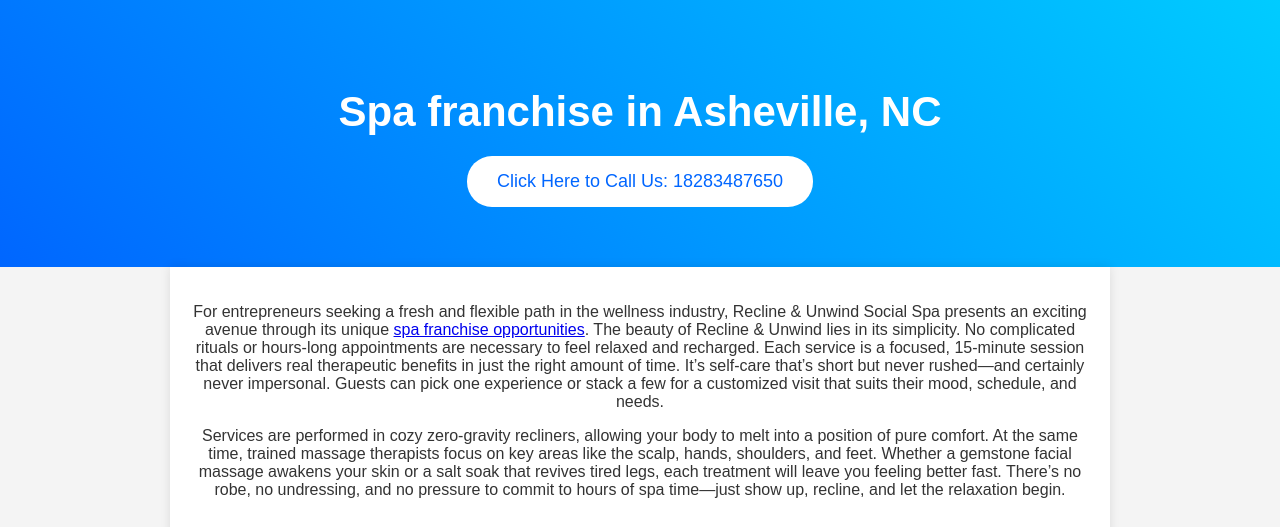
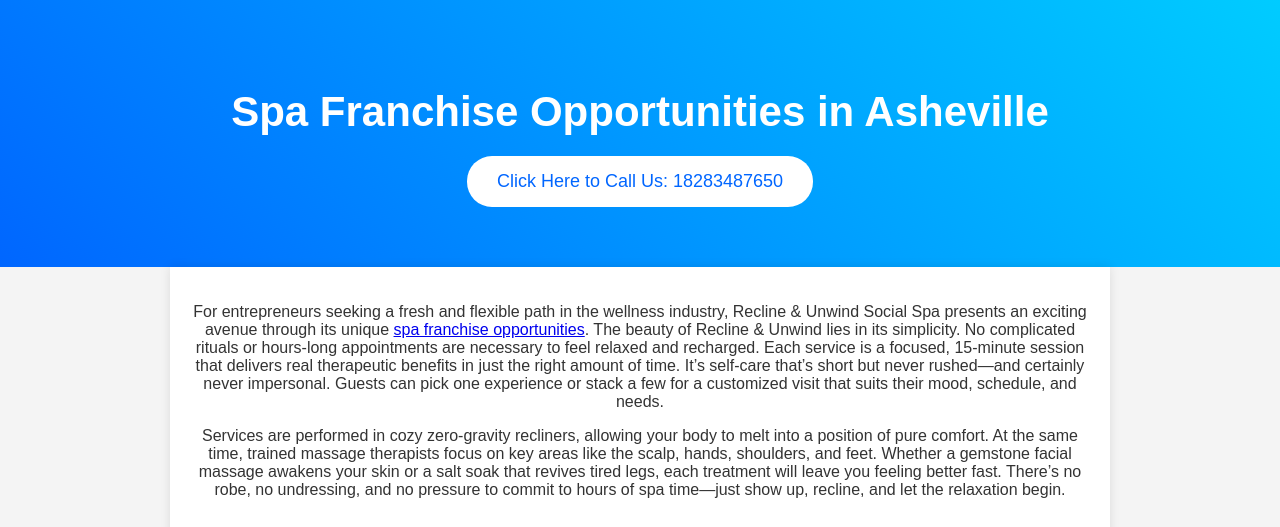
Before and after one commit to recline-and-unwind-social-spa/recline-and-unwind-social-spa, a plain HTML site: page index.html in a window 1280 px wide. Shown: the top 527 px of the page. Drawn offline with Linux system fonts and the light colour scheme.

Commit message:
Update index.html

```diff
--- a/index.html
+++ b/index.html
@@ -6,8 +6,8 @@
     <meta http-equiv="Content-Type" content="text/html; charset=utf-8">
     <meta name="description" content="Step into a space where spa luxury meets laid-back comfort, and relaxation is more than just a service—a social experience. Recline & Unwind Social Spa is redefining what it means to prioritize self-care." />
     <meta name="keywords" content="Spa franchise, Spa franchise opportunities, Franchise opportunities" />
-    <meta property="og:title" content="Spa franchise in Asheville, NC" />
-    <title>Spa franchise in Asheville, NC</title>
+    <meta property="og:title" content="Spa Franchise Opportunities in Asheville" />
+    <title>Spa Franchise Opportunities in Asheville</title>
     <style>
         body {
             font-family: Arial, sans-serif;
@@ -62,7 +62,7 @@
 
     <!-- Hero Section -->
     <div class="hero">
-        <h1>Spa franchise in Asheville, NC</h1>
+        <h1>Spa Franchise Opportunities in Asheville</h1>
         <button onclick="window.location.href='tel:+118283487650'">Click Here to Call Us: 18283487650</button>
     </div>
 
```
